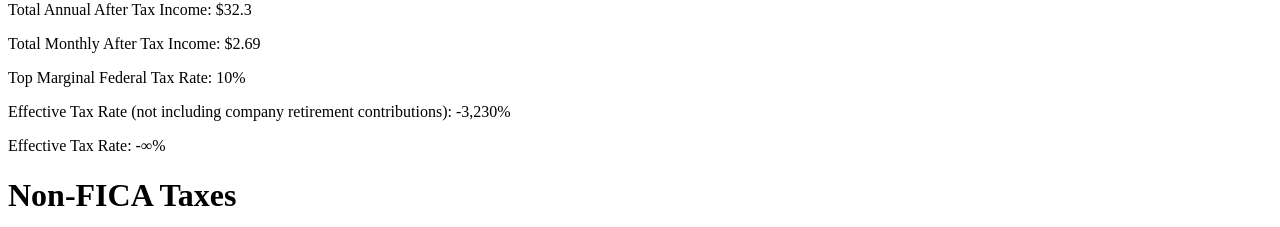
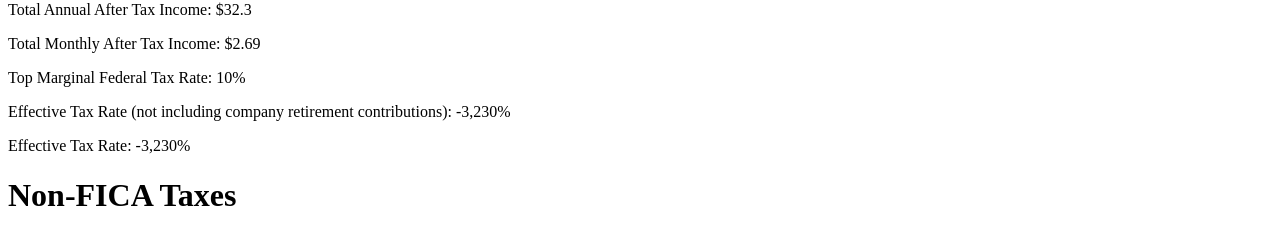
Before and after one commit to cvoege/monies, a React (Vite) app: page / in a window 1280 px wide. Shown: the part 2459-2686 px from the top of the page. Built offline with nearby package versions, Linux system fonts and the light colour scheme.

Commit message:
fix infinity #2

```diff
--- a/src/pages/TaxZone.tsx
+++ b/src/pages/TaxZone.tsx
@@ -241,7 +241,7 @@ export const TaxZone = () => {
         Effective Tax Rate (not including company retirement contributions):{' '}
         {formatPercentage(effectiveTaxRate)}
       </p>
-      <p>Effective Tax Rate: {formatPercentage(100 * (totalTaxes / totalIncome))}</p>
+      <p>Effective Tax Rate: {formatPercentage(100 * (totalTaxes / (totalIncome || 1)))}</p>
       <h1>Non-FICA Taxes</h1>
       <Table>
         <TableHead>
```
